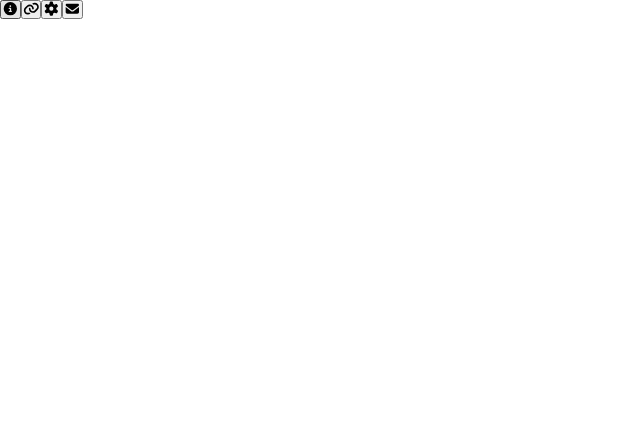
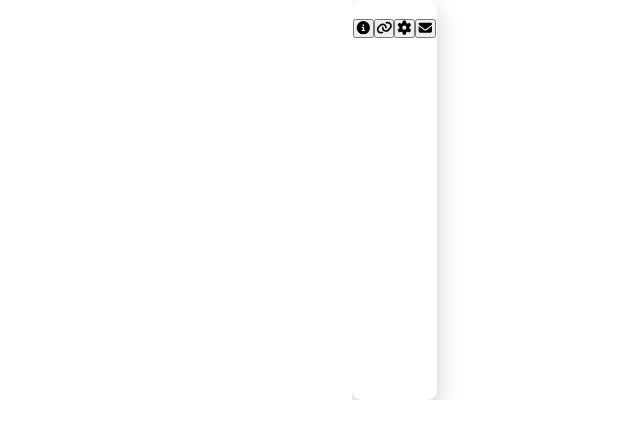
Before and after one commit to OscarRapale/desktop-os, a Next.js app: page / in a window 1280 px wide. Shown: the top 438 px of the page, without its empty margins (0-640 px from the left). Built offline with nearby package versions, Linux system fonts and the light colour scheme; a web font is replaced by a local one.

Commit message:
Refactor component titles and styles in AboutWindow, ContactWindow, and ProjectWindow; implement LinksWindow component; enhance global styles for scrollbar; rename Windows component to HomeWindow.

```diff
--- a/src/app/components/AboutWindow.jsx
+++ b/src/app/components/AboutWindow.jsx
@@ -5,7 +5,7 @@ const AboutWindow = () => {
   return (
     <div className={styles.cardContainer}>
       <div className="card">
-        <div className={styles.aboutTitle}>About</div>
+        <div className={`${styles.title} title`}>About</div>
         <div className={styles.line}></div>
         <div className={styles.cardHeader}>
           <h1 className={styles.heading}>Oscar Rapale Méndez</h1>
@@ -19,7 +19,7 @@ const AboutWindow = () => {
           <div className="skills">
             <p>
               Hello World! I'm Oscar, a web developer and creative coder! <br />
-              As a Fullstack Developer specialized in Front-end work my skills
+              As a Fullstack Developer specialized in Frontend work my skills
               can cover:
             </p>
             <ul className={styles.skillList}>
--- a/src/app/components/AboutWindow.module.css
+++ b/src/app/components/AboutWindow.module.css
@@ -7,7 +7,7 @@
     text-align: left;
 }
 
-.aboutTitle {
+.title {
     padding: .7rem;
     margin-left: 1rem;
 }
--- a/src/app/components/ContactWindow.jsx
+++ b/src/app/components/ContactWindow.jsx
@@ -5,7 +5,7 @@ const ContactWindow = () => {
   return (
     <div className={styles.cardContainer}>
       <div className="card">
-        <div className={styles.contactTitle}>Contact</div>
+        <div className={`${styles.title} title`}>Contact</div>
         <div className={styles.line}></div>
         <div className={styles.cardBody}>
           <div className={styles.cardText}>
@@ -16,7 +16,7 @@ const ContactWindow = () => {
             </p>
             <br />
             <p>
-              Message me on <a href="">LinkedIn</a> <br />
+              Message me on <a className={styles.link} href="">LinkedIn</a> <br />
               Or click the button below to send me an email.
             </p>
             <br />
--- a/src/app/components/ContactWindow.module.css
+++ b/src/app/components/ContactWindow.module.css
@@ -5,7 +5,7 @@
     flex-direction: column;
 }
 
-.contactTitle {
+.title {
     padding: .7rem;
     margin-left: 1rem;
     text-align: left;
@@ -24,6 +24,14 @@
     text-align: center;
 }
 
+.link {
+    text-decoration: underline;
+}
+
+.link:hover {
+    color: cyan;
+}
+
 .emailBtn {
     border: 1px solid whitesmoke;
     border-radius: 10px;
@@ -34,6 +42,6 @@
 }
 
 .emailBtn:hover {
-    background-color: cadetblue;
+    background-color: rgba(0, 255, 255, 0.564);
     transform: scale(1.1);
 }
--- a/src/app/components/Windows.jsx
+++ b/src/app/components/HomeWindow.jsx
@@ -15,8 +15,8 @@ import {
 import AboutWindow from "./AboutWindow";
 import ProjectWindow from "./ProjectWindow";
 import ContactWindow from "./ContactWindow";
-import { icon } from "@fortawesome/fontawesome-svg-core";
-import LinksWinodws from "./LinksWinodws";
+import LinksWindow from "./LinksWindow";
+import styles from "./HomeWindow.module.css";
 
 const Windows = () => {
   const [windows, setWindows] = useState({
@@ -37,7 +37,7 @@ const Windows = () => {
     {
       id: "links",
       icon: <FontAwesomeIcon icon={faLink} />,
-      content: <LinksWinodws />,
+      content: <LinksWindow />,
     },
     {
       id: "project",
@@ -59,12 +59,15 @@ const Windows = () => {
   };
 
   return (
-    <div className="container">
+    <div className={styles.homeContainer}>
+      <div className="card">
+        <div className={styles.title}>Home</div>
+        <div className={styles.line}></div>
         {windowData.map(
           (window) =>
             windows[window.id] && (
-            <Draggable key={window.id} nodeRef={nodeRef}>
-              <div className="windowContainer" ref={nodeRef}>
+              <Draggable key={window.id} handle=".title" nodeRef={nodeRef}>
+                <div className={styles.windowsContainer} ref={nodeRef}>
                   <button onClick={() => toggleWindow(window.id)}>
                     <FontAwesomeIcon icon={faCircleXmark} />
                   </button>
@@ -75,10 +78,12 @@ const Windows = () => {
         )}
 
         {windowData.map((window) => (
-        <button key={window.id} onClick={() => toggleWindow(window.id)}>
+          <button className="icons" key={window.id} onClick={() => toggleWindow(window.id)}>
             {window.icon}
           </button>
         ))}
+
+      </div>
     </div>
   );
 };
--- /dev/null
+++ b/src/app/components/HomeWindow.module.css
@@ -0,0 +1,7 @@
+.homeContainer {
+    width: 45vw;
+    height: 50vh;
+    overflow-y: auto;
+    display: flex;
+    margin: 0 auto;
+}
--- a/src/app/components/LinksWinodws.jsx
+++ b/src/app/components/LinksWindow.jsx
@@ -11,7 +11,7 @@ const LinksWinodws = () => {
   return (
     <div className={styles.cardContainer}>
       <div className={styles.card}>
-        <div className={styles.linksTitle}>Links</div>
+        <div className={`${styles.title} title`}>Links</div>
         <div className={styles.line}></div>
         <div className={styles.cardBody}>
           <ul className={styles.linkList}>
--- a/src/app/components/LinksWindow.module.css
+++ b/src/app/components/LinksWindow.module.css
@@ -17,7 +17,7 @@
   height: 45vh;
 }
 
-.linksTitle {
+.title {
     padding: .7rem;
     margin-left: 1rem;
     text-align: left;
@@ -52,5 +52,5 @@
 }
 
 .links:hover {
-    color: cadetblue;
+    color: cyan;
 }
--- a/src/app/components/ProjectWindow.jsx
+++ b/src/app/components/ProjectWindow.jsx
@@ -5,8 +5,8 @@ import styles from "./ProjectWindow.module.css";
 const ProjectWindow = () => {
   return (
     <div className={styles.cardContainer}>
-      <div className="card">
-        <div className={styles.projectTitle}>Projects</div>
+      <div className={"card"}>
+        <div className={`${styles.title} title`}>Projects</div>
         <div className={styles.line}></div>
         <div className={styles.cardBody}>
           <div className={styles.skills}>
--- a/src/app/components/ProjectWindow.module.css
+++ b/src/app/components/ProjectWindow.module.css
@@ -8,7 +8,7 @@
     text-align: left;
 }
 
-.projectTitle {
+.title {
     padding: .7rem;
     margin-left: 1rem;
 }
@@ -39,6 +39,7 @@
     grid-template-columns: repeat(6, 140px);
     grid-template-rows: repeat(2, auto);
     gap: 15px;
+    justify-content: center;
     list-style: none;
     padding: 0;
     margin: 0;
@@ -57,6 +58,7 @@
     display: grid;
     grid-template-columns: repeat(4, 140px);
     gap: 5px;
+    justify-content: center;
     list-style: none;
     padding: 0;
     margin: 0;
--- a/src/app/globals.css
+++ b/src/app/globals.css
@@ -39,6 +39,23 @@ a {
   backdrop-filter: blur(10px);
   -webkit-backdrop-filter: blur(10px);
   box-shadow: 0 10px 25px rgba(0,0,0,0.2);
+  overflow-y: scroll;
+  scrollbar-width: thin;
+  scrollbar-color: rgba(255,255,255,0.4) transparent;
+}
+
+.card::-webkit-scrollbar {
+  width: 8px;
+}
+
+.card::-webkit-scrollbar-track {
+  background: none;
+}
+
+.card::-webkit-scrollbar-thumb {
+  background: rgba(255,255,255,0.4);
+  border: 1px solid rgba(255,255,255,0.4);
+  border-radius: 5px;
 }
 
 @media (prefers-color-scheme: dark) {
--- a/src/app/page.js
+++ b/src/app/page.js
@@ -1,6 +1,6 @@
 import Image from "next/image";
 import styles from "./page.module.css";
-import Windows from "./components/Windows";
+import Windows from "./components/HomeWindow";
 
 export default function Home() {
   return (
```
Lines whose indentation alone changed are shown as unchanged.
